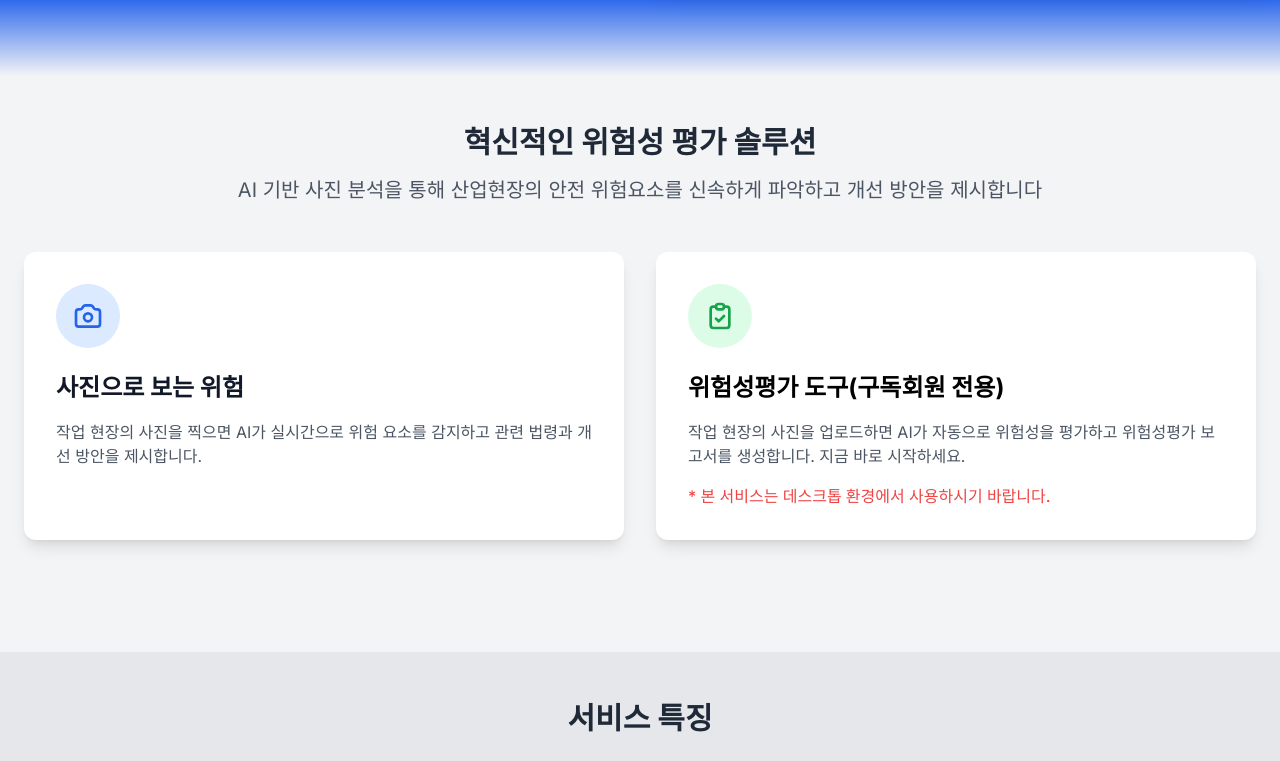
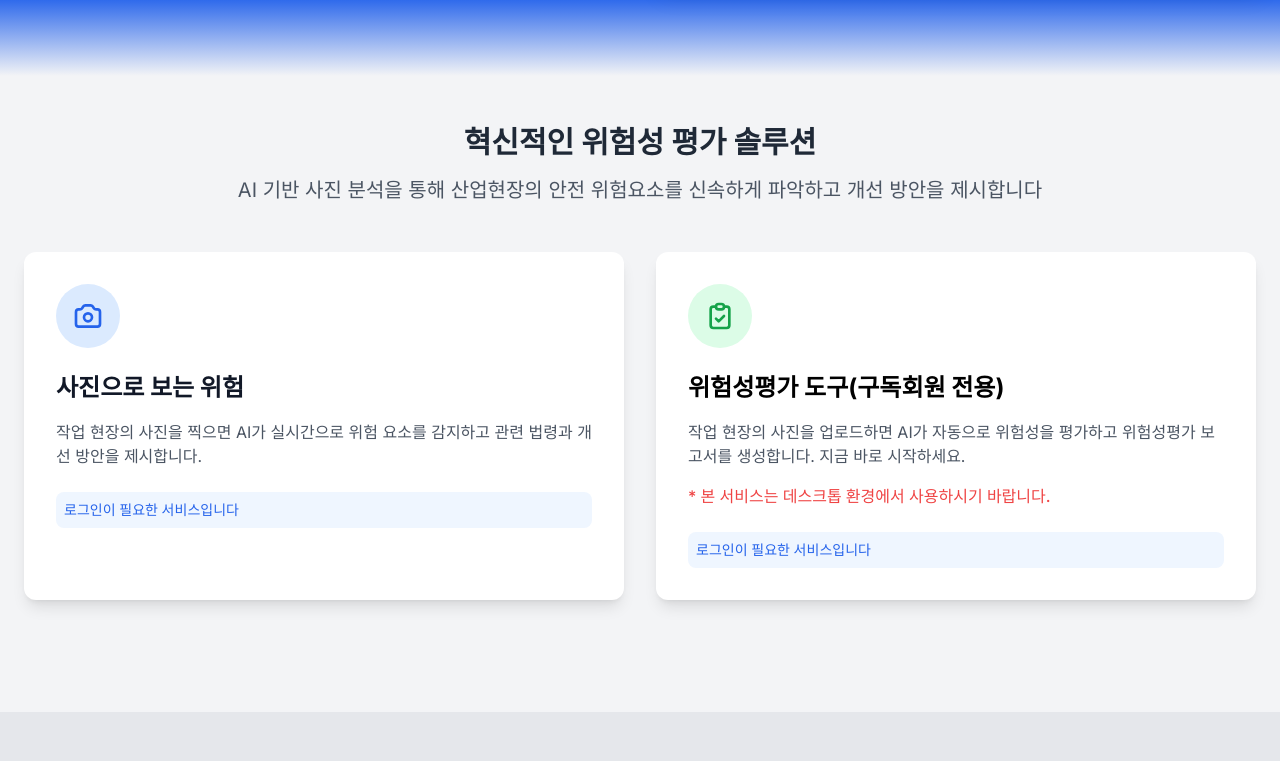
Before and after one commit to Leeseryong88/ssafeapp, a Next.js app: page / in a window 1280 px wide. Shown: the part 684-1445 px from the top of the page. Built offline with nearby package versions, Linux system fonts and the light colour scheme; no server answers.

Commit message:
로그인 상태에 따른 버튼 기능 변경 및 접근 제한 추가

```diff
--- a/app/page.tsx
+++ b/app/page.tsx
@@ -1,14 +1,39 @@
 'use client';
 
-import React from 'react';
+import React, { useState, useEffect } from 'react';
 import Image from 'next/image';
 import Link from 'next/link';
+import { useRouter } from 'next/navigation';
 import AuthButtons from '../components/AuthButtons';
+import { getCurrentUser } from './lib/auth';
 
 export default function LandingPage() {
+  const [user, setUser] = useState<any>(null);
+  const [loading, setLoading] = useState(true);
+  const router = useRouter();
+
+  useEffect(() => {
+    // 초기 사용자 상태 확인
+    const currentUser = getCurrentUser();
+    setUser(currentUser);
+    setLoading(false);
+  }, []);
+
   const handleServiceClick = (e: React.MouseEvent) => {
     e.preventDefault();
-    alert('서비스 예정입니다 아래 사진으로 보는 위험과 위험성평가 도구를 베타테스트 해보세요.');
+
+    if (user) {
+      // 로그인 상태면 카메라 페이지로 이동
+      router.push('/camera');
+    } else {
+      // 로그인하지 않은 상태면 회원가입 페이지로 이동
+      router.push('/auth?mode=register');
+    }
+  };
+
+  const handleLearnMoreClick = (e: React.MouseEvent) => {
+    e.preventDefault();
+    alert('안내페이지는 업데이트 예정입니다.');
   };
 
   return (
@@ -25,7 +50,7 @@ export default function LandingPage() {
           <div className="grid md:grid-cols-2 gap-8 items-center">
             <div className="space-y-6">
               <h1 className="text-4xl md:text-5xl font-bold leading-tight">
-                안전 위험성 평가 서비스
+                AI SAFETY
               </h1>
               <p className="text-xl md:text-2xl text-blue-100">
                 AI 기술로 산업현장의 위험요소를 발견하고 개선하세요
@@ -35,10 +60,10 @@ export default function LandingPage() {
                   onClick={handleServiceClick}
                   className="bg-white text-blue-600 px-8 py-3 rounded-lg font-semibold hover:bg-blue-50 transition-colors"
                 >
-                  시작하기
+                  {user ? '분석하기' : '시작하기'}
                 </button>
                 <button
-                  onClick={handleServiceClick}
+                  onClick={handleLearnMoreClick}
                   className="bg-blue-700 text-white px-8 py-3 rounded-lg font-semibold hover:bg-blue-800 transition-colors"
                 >
                   더 알아보기
@@ -72,7 +97,17 @@ export default function LandingPage() {
         {/* 서비스 카드 섹션 */}
         <div className="grid md:grid-cols-2 gap-8 mb-16">
           {/* 사진으로 보는 위험 */}
-          <Link href="/camera" className="bg-white rounded-xl shadow-lg overflow-hidden hover:shadow-xl transition-shadow cursor-pointer">
+          <div
+            className="bg-white rounded-xl shadow-lg overflow-hidden hover:shadow-xl transition-shadow cursor-pointer"
+            onClick={(e) => {
+              e.preventDefault();
+              if (user) {
+                router.push('/camera');
+              } else {
+                router.push('/auth?mode=login');
+              }
+            }}
+          >
             <div className="p-8">
               <div className="w-16 h-16 bg-blue-100 rounded-full flex items-center justify-center mb-6">
                 <svg className="w-8 h-8 text-blue-600" fill="none" stroke="currentColor" viewBox="0 0 24 24">
@@ -85,11 +120,26 @@ export default function LandingPage() {
                 작업 현장의 사진을 찍으면 AI가 실시간으로 위험 요소를 감지하고
                 관련 법령과 개선 방안을 제시합니다.
               </p>
+              {!user && (
+                <div className="mt-2 bg-blue-50 p-2 rounded-lg text-blue-600 text-sm font-medium">
+                  로그인이 필요한 서비스입니다
+                </div>
+              )}
             </div>
-          </Link>
+          </div>
 
           {/* 위험성평가 도구 */}
-          <Link href="/assessment" className="bg-white rounded-xl shadow-lg overflow-hidden hover:shadow-xl transition-shadow cursor-pointer">
+          <div
+            className="bg-white rounded-xl shadow-lg overflow-hidden hover:shadow-xl transition-shadow cursor-pointer"
+            onClick={(e) => {
+              e.preventDefault();
+              if (user) {
+                router.push('/assessment');
+              } else {
+                router.push('/auth?mode=login');
+              }
+            }}
+          >
             <div className="p-8">
               <div className="w-16 h-16 bg-green-100 rounded-full flex items-center justify-center mb-6">
                 <svg className="w-8 h-8 text-green-600" fill="none" stroke="currentColor" viewBox="0 0 24 24">
@@ -104,9 +154,14 @@ export default function LandingPage() {
                 <p className="text-red-500 font-medium">
                   * 본 서비스는 데스크톱 환경에서 사용하시기 바랍니다.
                 </p>
+                {!user && (
+                  <div className="mt-2 bg-blue-50 p-2 rounded-lg text-blue-600 text-sm font-medium">
+                    로그인이 필요한 서비스입니다
+                  </div>
+                )}
               </div>
             </div>
-          </Link>
+          </div>
         </div>
       </section>
 
```
